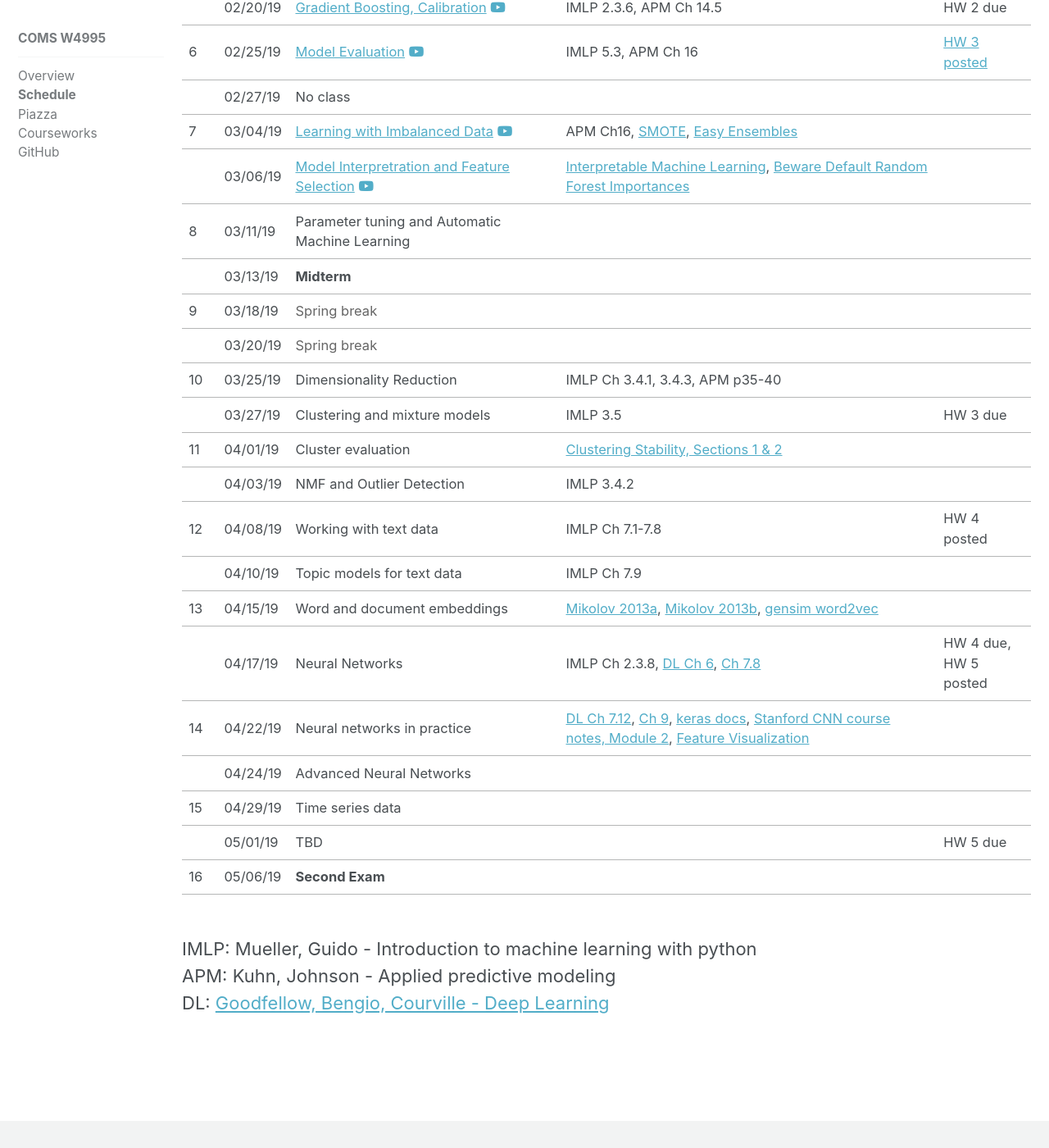
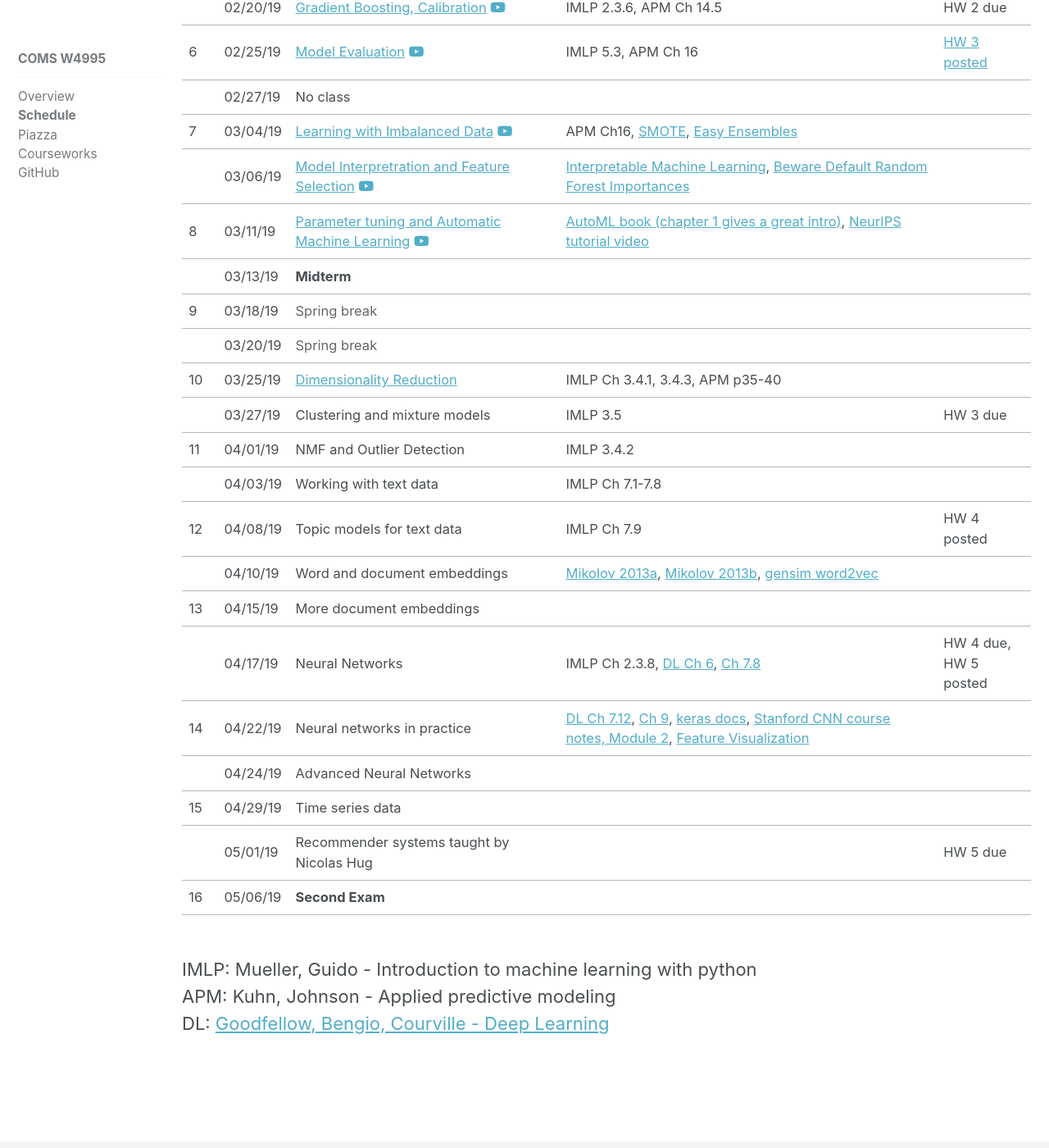
Before and after one commit to amueller/columbia-website, a Jekyll site: the page built from _comsw4995s19/lectures.md, in a window 1280 px wide and 1400 px high, scrolled down 806 px. Shown: the whole window at 82% size. Built offline with Jekyll 4.4.1, drawn with Linux system fonts in a browser that asks for light colours; nearby versions of some CDN libraries.

Commit message:
update automl materials, add dimensionality reduction link
also remove cluster evaluation, move around text stuff.
4 lectures on text? hm....

```diff
--- a/_comsw4995s19/lectures.md
+++ b/_comsw4995s19/lectures.md
@@ -119,8 +119,8 @@ Press P on slides for presenter notes.
 	<tr>
 		<td>8</td>
 		<td>03/11/19</td>
-		<td>Parameter tuning and Automatic Machine Learning</td>
-		<td></td>
+		<td><a href="https://amueller.github.io/COMS4995-s19/slides/aml-13-parameter-tuning-automl">Parameter tuning and Automatic Machine Learning</a>&nbsp;<a href="https://www.youtube.com/watch?v=tqtTHRwa8dE&list=PL_pVmAaAnxIQGzQS2oI3OWEPT-dpmwTfA&index=13"><i class="fa fa-youtube-play" aria-hidden="true"></i></a></td>
+		<td><a href="https://www.automl.org/book/">AutoML book (chapter 1 gives a great intro)</a>, <a href="https://www.youtube.com/watch?v=0eBR8a4MQ30">NeurIPS tutorial video</a></td>
 		<td></td>
 	</tr>
 	<tr>
@@ -147,7 +147,7 @@ Press P on slides for presenter notes.
 	<tr>
 		<td>10</td>
 		<td>03/25/19</td>
-		<td>Dimensionality Reduction</td>
+		<td><a href="https://amueller.github.io/COMS4995-s19/slides/aml-14-dimensionality-reduction">Dimensionality Reduction</a>&nbsp;</td>
 		<td>IMLP Ch 3.4.1, 3.4.3, APM p35-40</td>
         <td></td>
 	</tr>
@@ -162,41 +162,39 @@ Press P on slides for presenter notes.
 	<tr>
 		<td>11</td>
 		<td>04/01/19</td>
-		<td>Cluster evaluation
-		</td>
-		<td><a href="https://arxiv.org/abs/1007.1075">Clustering Stability, Sections 1 &amp; 2</a></td>
+		<td>NMF and Outlier Detection</td>
+		<td>IMLP 3.4.2</td>
 		<td></td>
 	</tr>
 	<tr>
 		<td></td>
 		<td>04/03/19</td>
-		<td>NMF and Outlier Detection</td>
-		<td>IMLP 3.4.2</td>
+		<td>Working with text data</td>
+		<td>IMLP Ch 7.1-7.8</td>
 		<td><br></td>
 	</tr>
 	<tr>
 		<td>12</td>
 		<td>04/08/19</td>
-		<td>Working with text data
-		</td>
-		<td>IMLP Ch 7.1-7.8</td>
+		<td>Topic models for text data</td>
+		<td>IMLP Ch 7.9</td>
 		<td>HW 4 posted</td>
 	</tr>
 	<tr>
 		<td></td>
 		<td>04/10/19</td>
-		<td>Topic models for text data
+		<td>Word and document embeddings
 		</td>
-		<td>IMLP Ch 7.9</td>
+		<td><a href="https://papers.nips.cc/paper/5021-distributed-representations-of-words-and-phrases-and-their-compositionality.pdf">Mikolov 2013a</a>, <a href="http://www.aclweb.org/anthology/N13-1090">Mikolov 2013b</a>,
+        <a href="https://github.com/RaRe-Technologies/gensim/blob/develop/docs/notebooks/word2vec.ipynb">gensim word2vec</a></td>
 		<td></td>
 	</tr>
 	<tr>
 		<td>13</td>
 		<td>04/15/19</td>
-		<td>Word and document embeddings
+		<td>More document embeddings
 		</td>
-		<td><a href="https://papers.nips.cc/paper/5021-distributed-representations-of-words-and-phrases-and-their-compositionality.pdf">Mikolov 2013a</a>, <a href="http://www.aclweb.org/anthology/N13-1090">Mikolov 2013b</a>,
-        <a href="https://github.com/RaRe-Technologies/gensim/blob/develop/docs/notebooks/word2vec.ipynb">gensim word2vec</a></td>
+		<td></td>
 		<td></td>
 	</tr>
 	<tr>
@@ -233,7 +231,7 @@ Press P on slides for presenter notes.
 	<tr>
 		<td></td>
 		<td>05/01/19</td>
-		<td>TBD</td>
+		<td>Recommender systems taught by Nicolas Hug</td>
 		<td><br></td>
 		<td>HW 5 due</td>
 	</tr>
```
